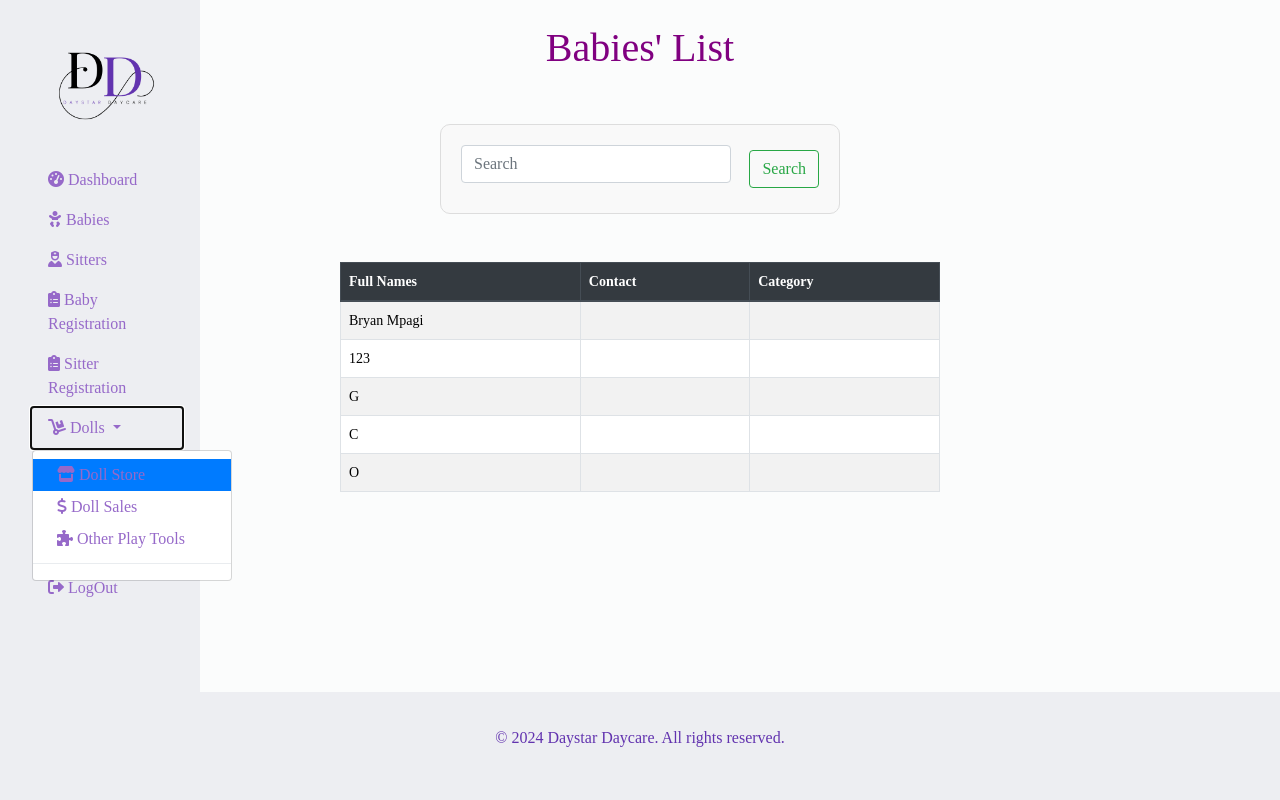
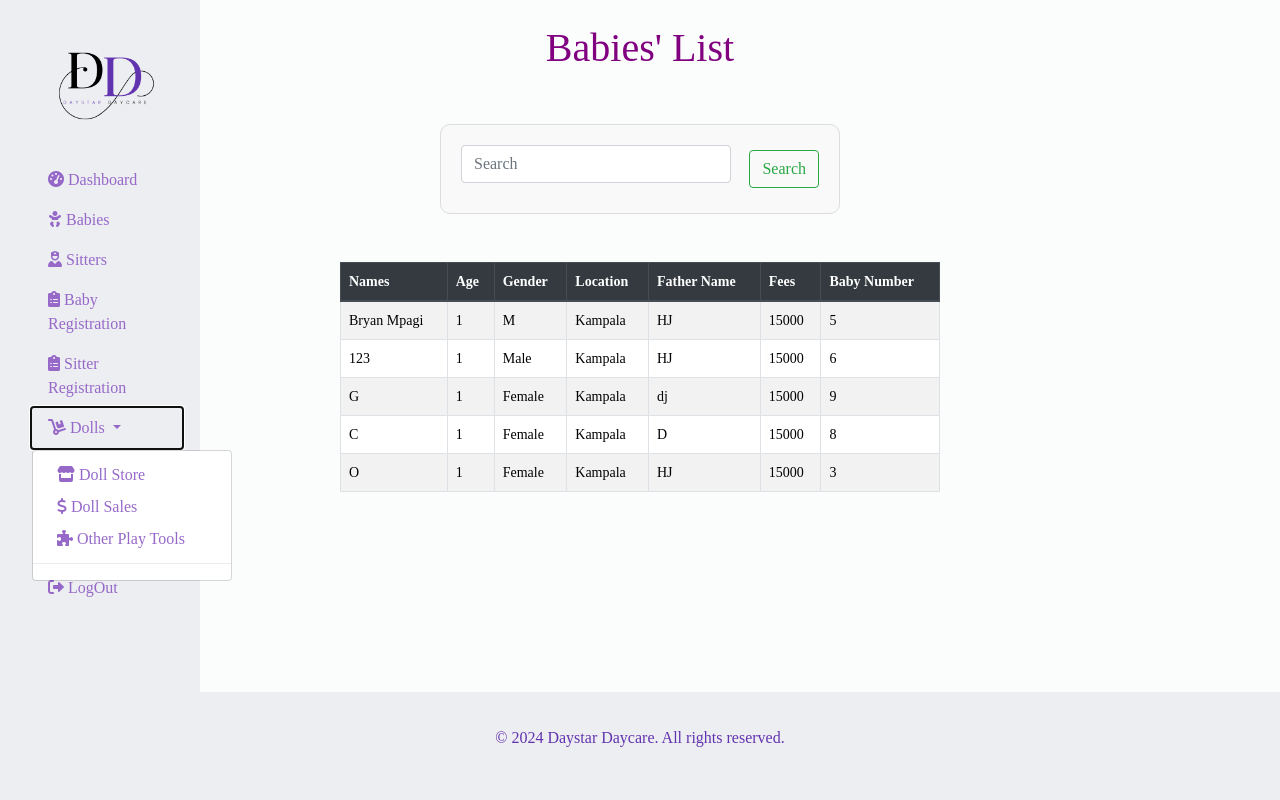
Before and after one commit to AkramMpagi/Daystar_Daycare, a Django app: page /babies/ in a window 1280 px wide, after a click on "Dolls". Run offline with Django 5.2, Linux system fonts and the light colour scheme; data comes from the database, SQL or seed files in the repository; both versions use the stored data as it was after the commit; some libraries are stand-ins or nearby versions.

Commit message:
Dashboard Modified

```diff
--- a/daystarApp/templates/base.html
+++ b/daystarApp/templates/base.html
@@ -47,7 +47,7 @@
                     <i class="fas fa-dolly"></i> Dolls
                 </a>
                 <ul class="dropdown-menu dropdown-menu-dark">
-                    <li><a class="dropdown-item active" href="{% url 'doll_store' %}"><i class="fas fa-store"></i> Doll Store</a></li>
+                    <li><a class="dropdown-item" href="{% url 'doll_store' %}"><i class="fas fa-store"></i> Doll Store</a></li>
                     <li><a class="dropdown-item" href="{% url 'doll_sales' %}"><i class="fas fa-dollar-sign"></i> Doll Sales</a></li>
                     <li><a class="dropdown-item" href="{% url 'otherplay_tools' %}"><i class="fas fa-puzzle-piece"></i> Other Play Tools</a></li>
                     <li><hr class="dropdown-divider"></li>
@@ -60,7 +60,7 @@
                     <i class="fas fa-wallet"></i> Financial
                 </a>
                 <ul class="dropdown-menu dropdown-menu-dark">
-                    <li><a class="dropdown-item active" href="{% url 'invoices' %}"><i class="fas fa-file-invoice"></i> Invoices</a></li>
+                    <li><a class="dropdown-item" href="{% url 'invoices' %}"><i class="fas fa-file-invoice"></i> Invoices</a></li>
                     <li><a class="dropdown-item" href="{% url 'all_transactions' %}"><i class="fas fa-money-check-alt"></i> All Transactions</a></li>
                 </ul>
             </div>
@@ -84,6 +84,20 @@
 
       </footer>
       <script src="https://cdn.jsdelivr.net/npm/bootstrap@5.2.3/dist/js/bootstrap.bundle.min.js" integrity="sha384-kenU1KFdBIe4zVF0s0G1M5b4hcpxyD9F7jL+jjXkk+Q2h455rYXK/7HAuoJl+0I4" crossorigin="anonymous"></script>
+      <script>
+        // Wait for the document to load
+        document.addEventListener('DOMContentLoaded', function () {
+          // Get all the alert elements with class 'alert-dismissible'
+          var alertElements = document.querySelectorAll('.alert-dismissible');
 
+          // Loop through each alert element
+          alertElements.forEach(function(alertElement) {
+            // Set timeout to close the alert after 5 seconds
+            setTimeout(function() {
+              alertElement.classList.remove('show'); // Remove the 'show' class to hide the alert
+            }, 3000);
+          });
+        });
+      </script>
 </body>
 </html>
--- a/daystarApp/templates/daystarApp/babies.html
+++ b/daystarApp/templates/daystarApp/babies.html
@@ -117,7 +117,7 @@ tr:hover {
       </h1>
 
       {% for message in messages %}
-      <div class="alert alert-success custom-alert" role="alert">
+      <div class="alert alert-success custom-alert alert-dismissible" role="alert">
         {{ message }}
       </div>
       {% endfor %}
@@ -163,9 +163,15 @@ tr:hover {
     <table class="table mytable table-striped table-hover">
         <thead class="thead-dark">
             <tr>
-                <th scope="col">Full Names</th>
-                <th scope="col">Contact</th>
-                <th scope="col">Category</th>
+                <th scope="col">Names</th>
+                <th scope="col">Age</th>
+                <th scope="col">Gender</th>
+                <th scope="col">Location</th>
+                <th scope="col">Father Name</th>
+                <th scope="col">Fees</th>
+                <th scope="col">Baby Number</th>
+
+
             </tr>
         </thead>
         <tbody>
@@ -173,8 +179,12 @@ tr:hover {
             <tr onclick="window.location='{% url 'result_baby_details' baby.id %}';" style="cursor: pointer;">
                 <td><a style="text-decoration: none; color:
                     rgb(0, 0, 0) !important;" href="{% url 'result_baby_details' baby.id %}">{{ baby.name }}</a></td>
-                <td>{{ baby.contact }}</td>
-                <td>{{ baby.category }}</td>
+                <td>{{ baby.age }}</td>
+                <td>{{ baby.gender }}</td>
+                <td>{{ baby.location }}</td>
+                <td>{{ baby.father_name }}</td>
+                <td>{{ baby.fees }}</td>
+                <td>{{ baby.baby_number }}</td>
             </tr>
             {% endfor %}
         </tbody>
@@ -235,7 +245,28 @@ tr:hover {
   }
 
 
+
+
   </style>
 
 
+
+
+<script>
+  // Wait for the document to load
+  document.addEventListener('DOMContentLoaded', function () {
+    // Get all the alert elements with class 'alert-dismissible'
+    var alertElements = document.querySelectorAll('.alert-dismissible');
+
+    // Loop through each alert element
+    alertElements.forEach(function(alertElement) {
+      // Set timeout to close the alert after 5 seconds
+      setTimeout(function() {
+        alertElement.classList.remove('show'); // Remove the 'show' class to hide the alert
+      }, 3000);
+    });
+  });
+</script>
+
+
 {% endblock %}
--- a/daystarApp/templates/daystarApp/index.html
+++ b/daystarApp/templates/daystarApp/index.html
@@ -89,7 +89,7 @@
                   </div>
                   <div class="col-md-8">
                       <div class="card-body">
-                          <h5 class="card-title"><i class="fas fa-baby"></i> Babies</h5>
+                          <h5 class="card-title" style="color: purple;"><i class="fas fa-baby"></i> Babies</h5>
                           <p class="card-text">Number: {{ count_babies }}</p>
                           <p class="card-text"><small class="text-muted">Last updated 3 mins ago</small></p>
                       </div>
--- a/daystarApp/templates/daystarApp/sitters.html
+++ b/daystarApp/templates/daystarApp/sitters.html
@@ -117,7 +117,7 @@ tr:hover {
       </h1>
 
       {% for message in messages %}
-      <div class="alert alert-success custom-alert" role="alert">
+      <div class="alert alert-success custom-alert alert-dismissible" role="alert">
         {{ message }}
       </div>
       {% endfor %}
```
Also changed, not shown: daystarApp/templates/daystarApp/baby_registration.html (+6 -1 lines), daystarApp/templates/daystarApp/login.html (+15 -1 lines), db.sqlite3.
